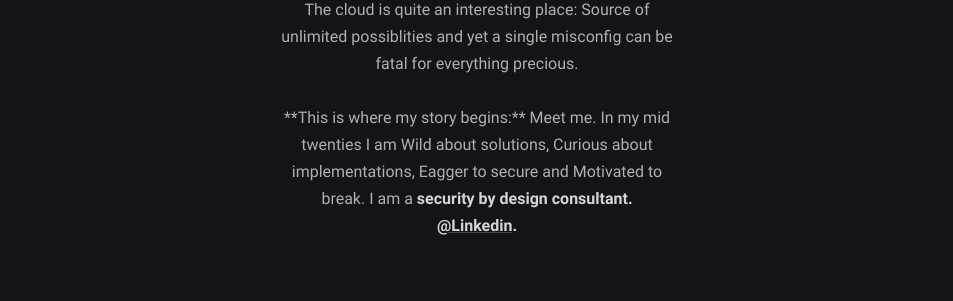
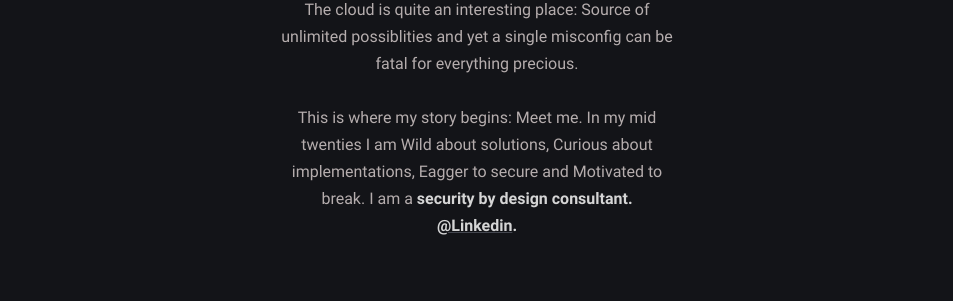
Before and after one commit to securebitAsif/fabulous-jupiter-8f84d, a Jekyll site: the page built from index.md, in a window 1280 px wide. Shown: the part 304-605 px from the top of the page, without its empty margins (163-1116 px from the left). Built offline with Jekyll 4.4.1, drawn with Linux system fonts in a browser that asks for light colours.

```diff
--- a/_config.yml
+++ b/_config.yml
@@ -12,7 +12,7 @@ author:
   bio: >-
     The cloud is quite an interesting place: Source of unlimited possiblities and yet
     a single misconfig can be fatal for everything precious.<br><br>
-    **This is where my story begins:**
+    This is where my story begins:
     Meet me. In my mid twenties I am Wild about solutions,
     Curious about implementations, Eagger to secure and Motivated to break.
     I am a <strong>security by design consultant.<strong/> <a
```
